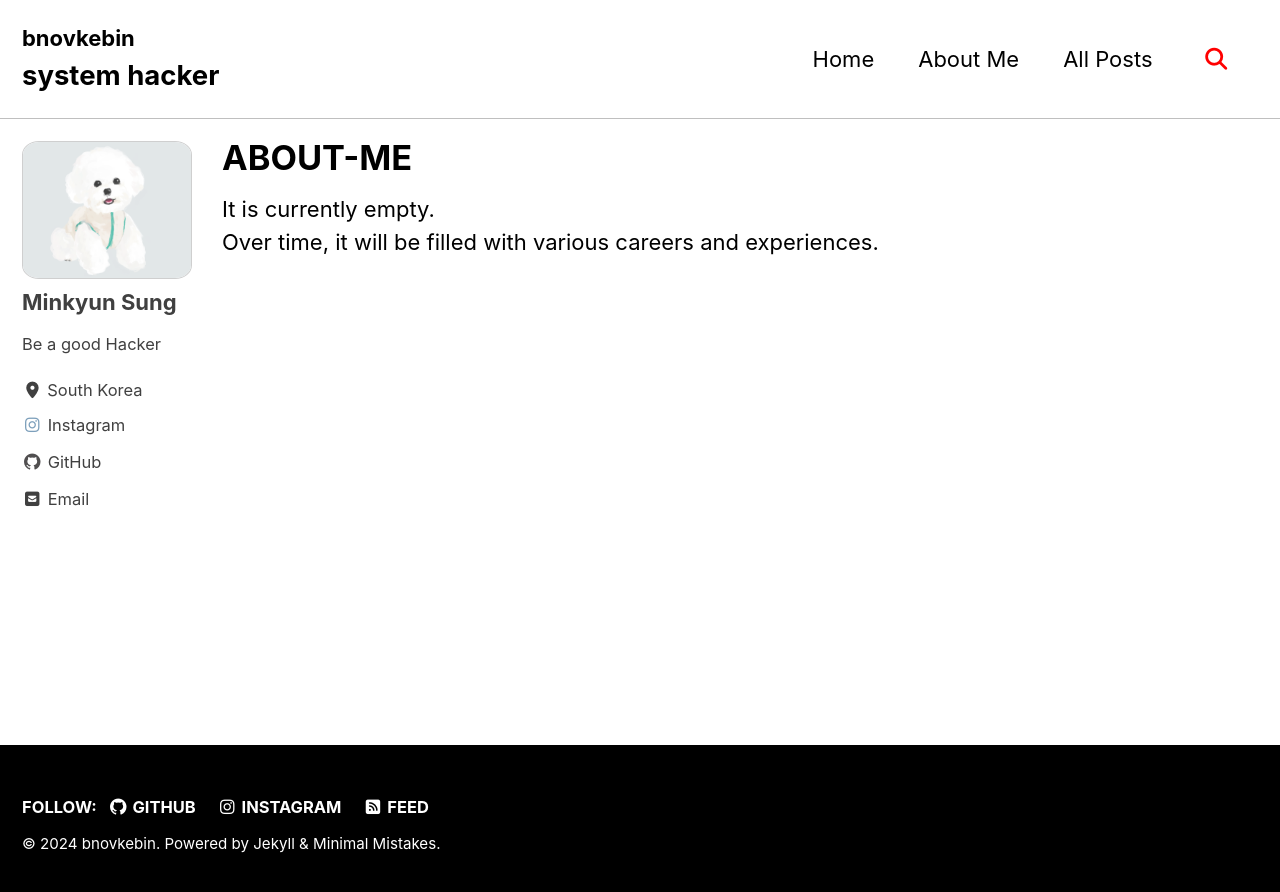
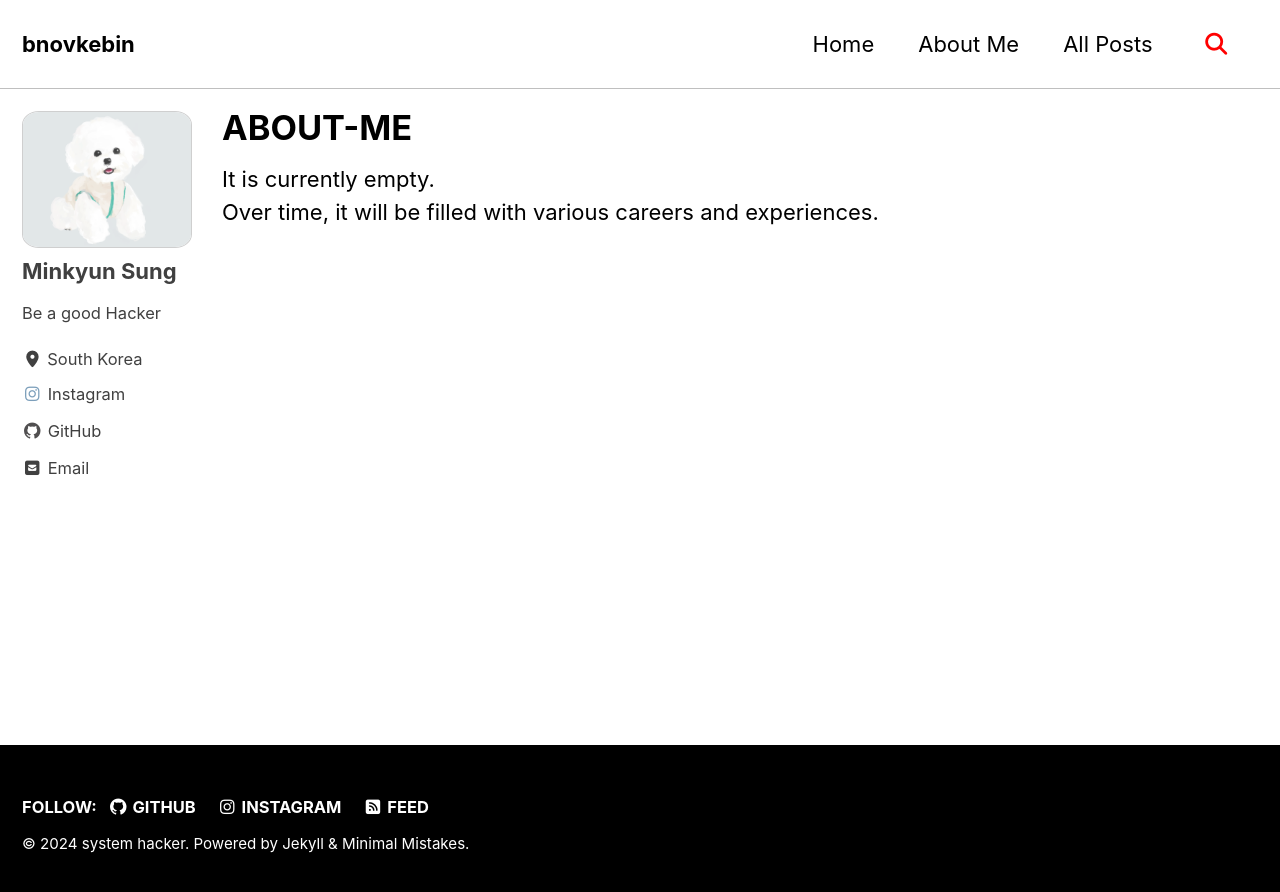
Before and after one commit to bnovkebin/bnovkebin.github.io, a Jekyll site: the page built from _pages/ABOUT-ME.md, in a window 1280 px wide. Shown: the top 892 px of the page. Built offline with Jekyll 4.4.1, drawn with Linux system fonts in a browser that asks for light colours; cached includes are drawn as plain includes.

Commit message:
20240815

```diff
--- a/_config.yml
+++ b/_config.yml
@@ -17,9 +17,9 @@
 # Site Settings
 locale                   : "en-US"
 rtl                      : # true, false (default) # turns direction of the page into right to left for RTL languages
-title                    : "bnovkebin"
+title                    : "system hacker"
 title_separator          : "|"
-subtitle                 : "system hacker" # site tagline that appears below site title in masthead
+subtitle                 : "" # site tagline that appears below site title in masthead
 name                     : "Minkyun Sung"
 description              : "Be a good hacker"
 url                      : "https://bnovkebin.github.io" # the base hostname & protocol for your site e.g. "https://mmistakes.github.io"
--- a/index.html
+++ b/index.html
@@ -4,8 +4,8 @@
 sidebar:
   nav: docs
 
-title: "hi"
-subtilte:: "Nosce Te Ipsum"
+title: "bnovkebin"
+subtitle:: "Nosce Te Ipsum"
 use-site-title: true
 ---
 
```
Also changed, not shown: 2 other files.
